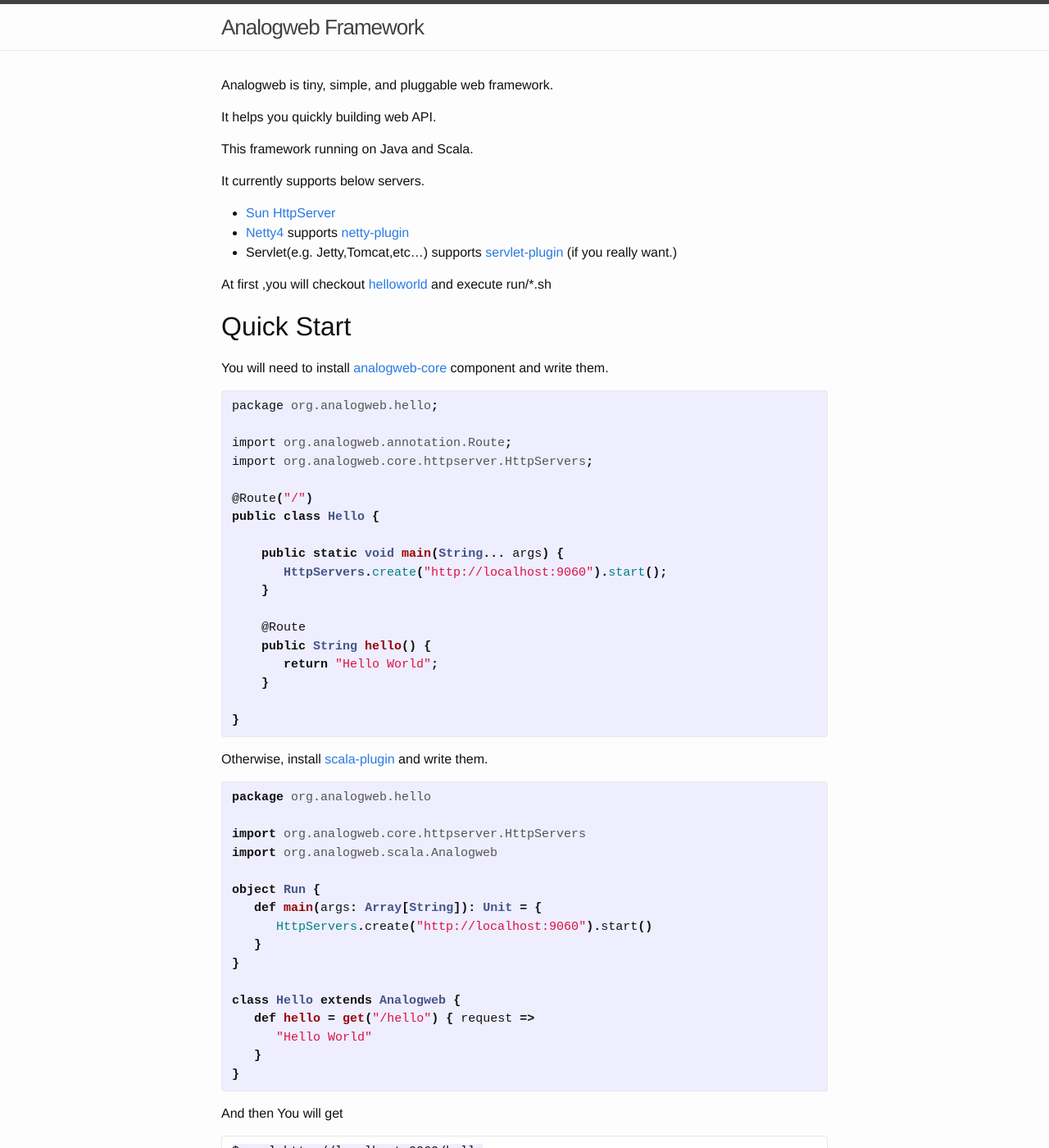
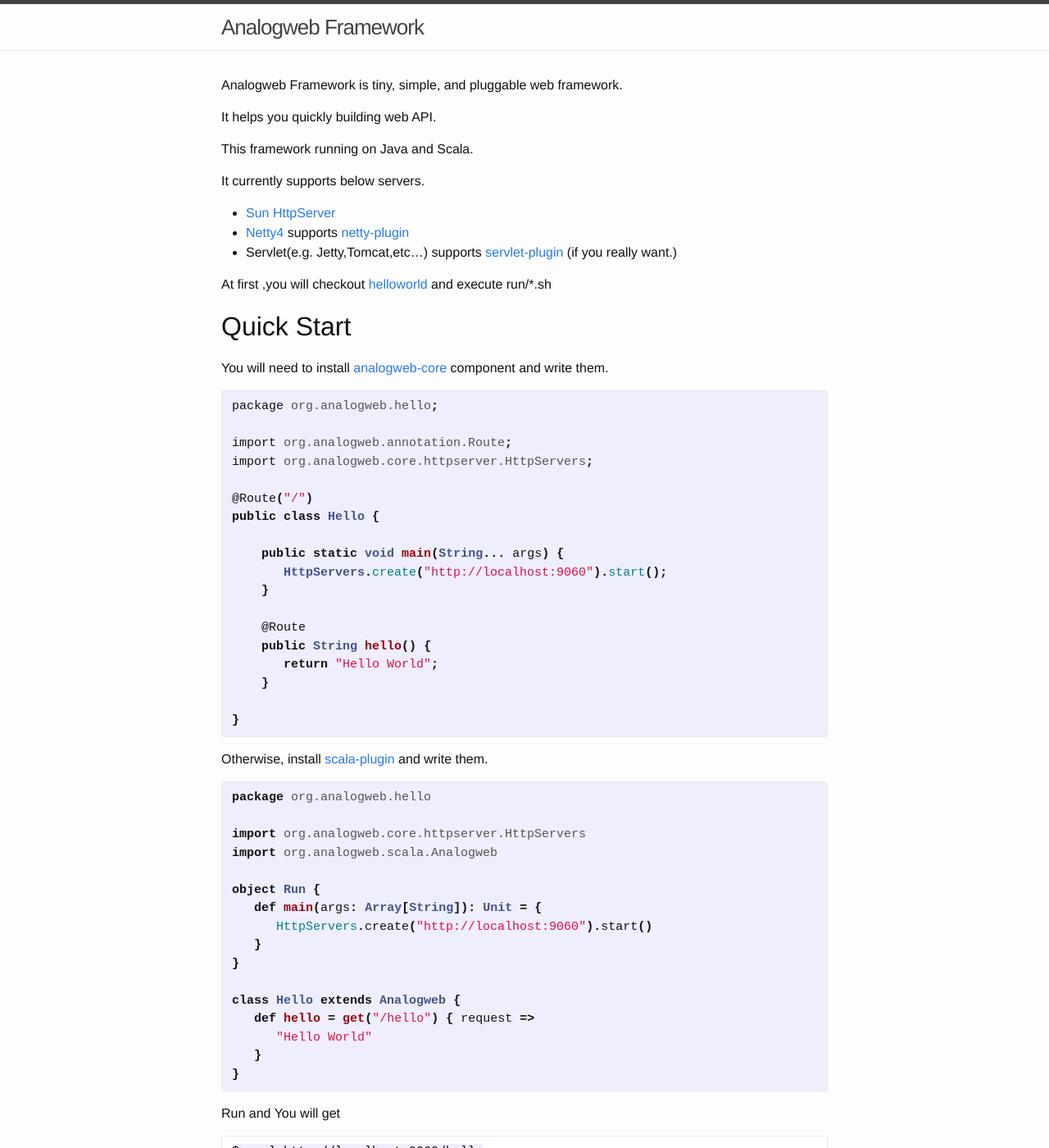
Before and after one commit to analogweb/analogweb.github.io, a Jekyll site: the page built from index.md, in a window 1280 px wide and 1400 px high. Shown: the whole window at 82% size. Built offline with Jekyll 4.4.1, drawn with Linux system fonts in a browser that asks for light colours.

Commit message:
Update contents.md

```diff
--- a/_includes/contents.md
+++ b/_includes/contents.md
@@ -1,4 +1,4 @@
-Analogweb is tiny, simple, and pluggable web framework.
+Analogweb Framework is tiny, simple, and pluggable web framework.
 
 It helps you quickly building web API.
 
@@ -57,7 +57,7 @@
 }
 {% endhighlight %}
 
-And then You will get
+Run and You will get
 
     $ curl http://localhost:9060/hello
     $ Hello World
```
